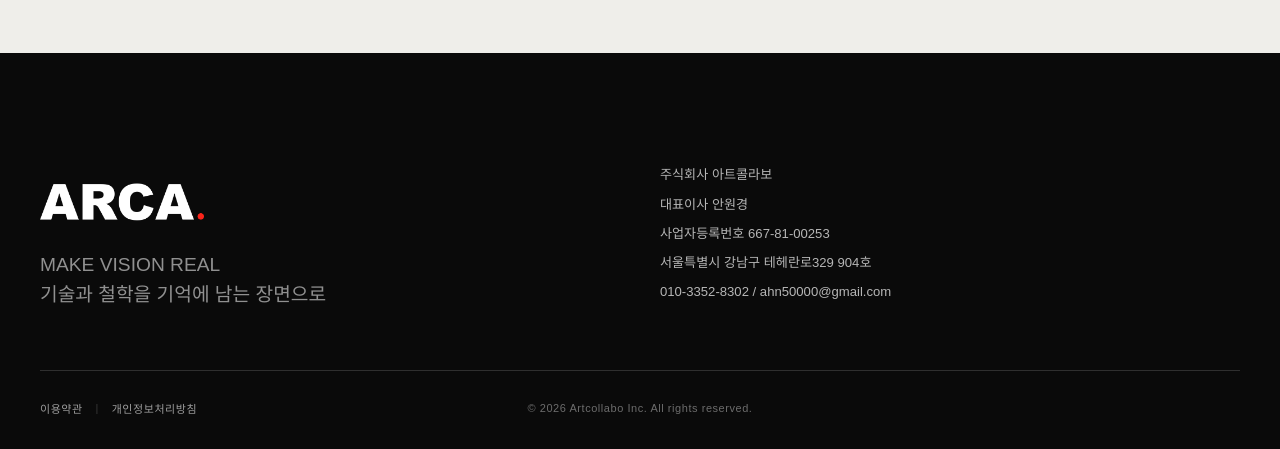
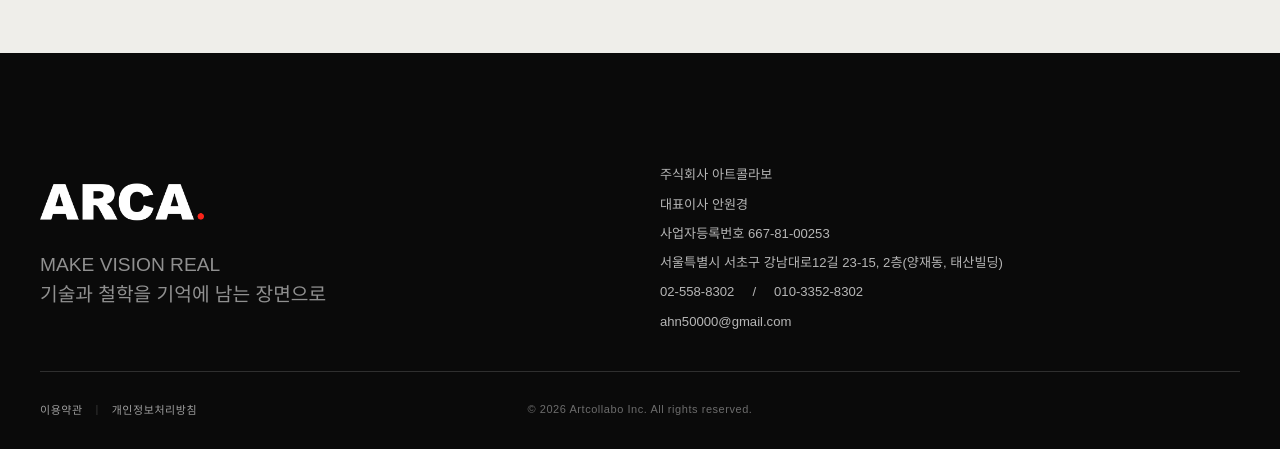
Before and after one commit to artcollabo/ARCA-image, a plain HTML site: page index.html in a window 1280 px wide. Shown: the part 6109-6558 px from the top of the page. Drawn offline with Linux system fonts and the light colour scheme.

Commit message:
GEO: 하단 주소와 전화번호 수정
- 주소: 서울특별시 서초구 강남대로12길 23-15, 2층(양재동, 태산빌딩)
- 전화: 02-558-8302 / 010-3352-8302 (누르면 전화 걸기)
- 문의 구역 전화 표기를 02-558-8302로 정리
- 전자우편은 hello@mullifilm.com 수신이 준비되는 주소 연결일(브랜치 3)에 바꿈

Co-Authored-By: Claude Opus 5.5 <noreply@anthropic.com>

```diff
--- a/index.html
+++ b/index.html
@@ -614,7 +614,7 @@ footer{background:#0a0a0a; color:#fff; padding:3.5rem 0 2rem;}
         <span class="eyebrow"></span>
         <h2 class="dropcap"><span class="drop">CONTACT</span><span class="amber-dot">.</span></h2>
         <div class="contact-top">
-          <p>02) 558 - 8302<br>ahn50000@gmail.com</p>
+          <p><a href="tel:025588302">02-558-8302</a><br><a href="mailto:ahn50000@gmail.com">ahn50000@gmail.com</a></p>
           <a href="#" class="btn-black" id="sendBtn">Get Started →</a>
         </div>
       </div>
@@ -689,8 +689,9 @@ footer{background:#0a0a0a; color:#fff; padding:3.5rem 0 2rem;}
   <div class="footer-row">주식회사 아트콜라보</div>
   <div class="footer-row">대표이사 안원경</div>
   <div class="footer-row">사업자등록번호 667-81-00253</div>
-  <div class="footer-row">서울특별시 강남구 테헤란로329 904호</div>
-  <div class="footer-row">010-3352-8302 / ahn50000@gmail.com</div>
+  <div class="footer-row">서울특별시 서초구 강남대로12길 23-15, 2층(양재동, 태산빌딩)</div>
+  <div class="footer-row"><a href="tel:025588302">02-558-8302</a>&nbsp;/&nbsp;<a href="tel:01033528302">010-3352-8302</a></div>
+  <div class="footer-row"><a href="mailto:ahn50000@gmail.com">ahn50000@gmail.com</a></div>
 </div>
     </div>
     <div class="footer-bottom">
```
